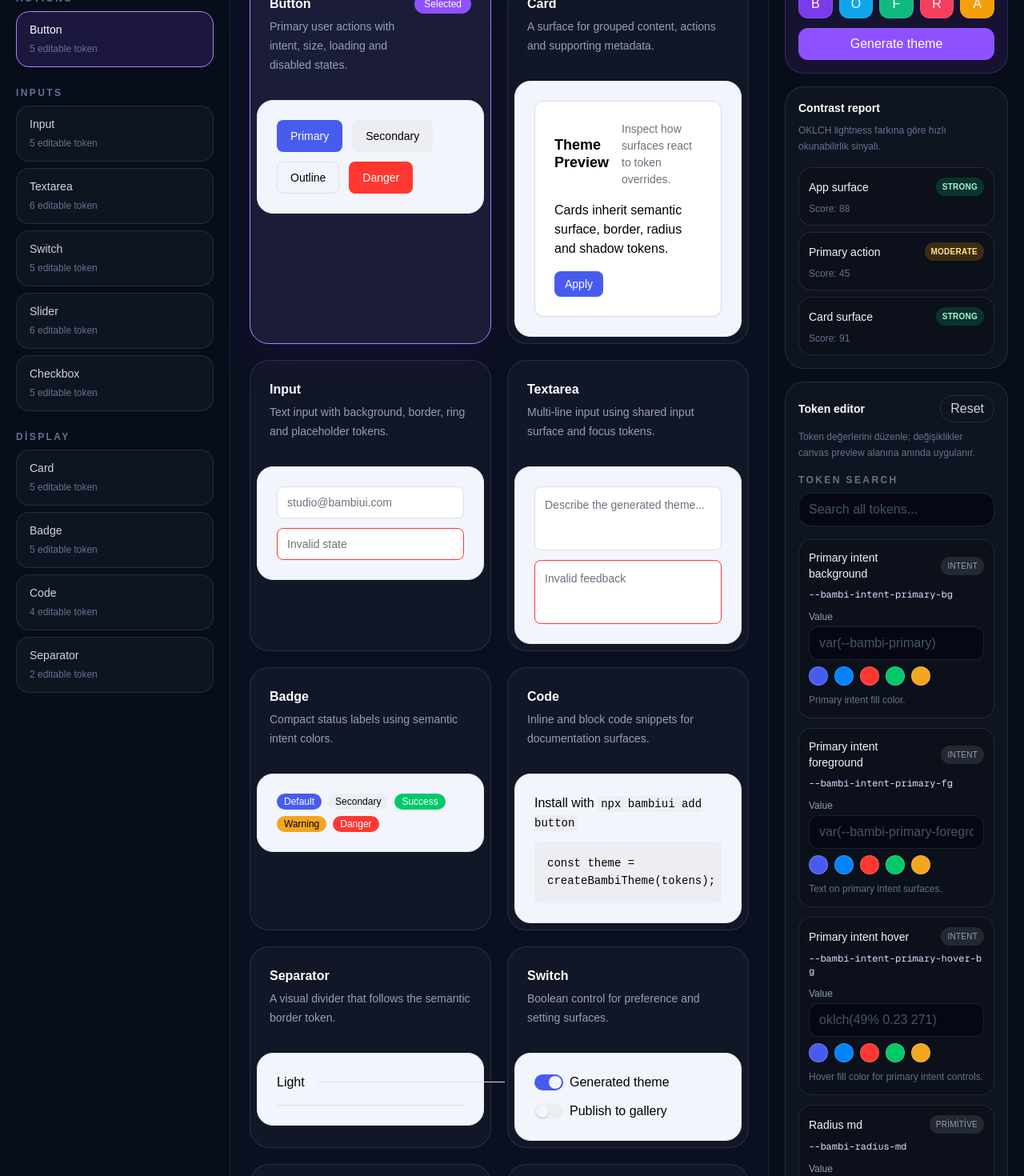
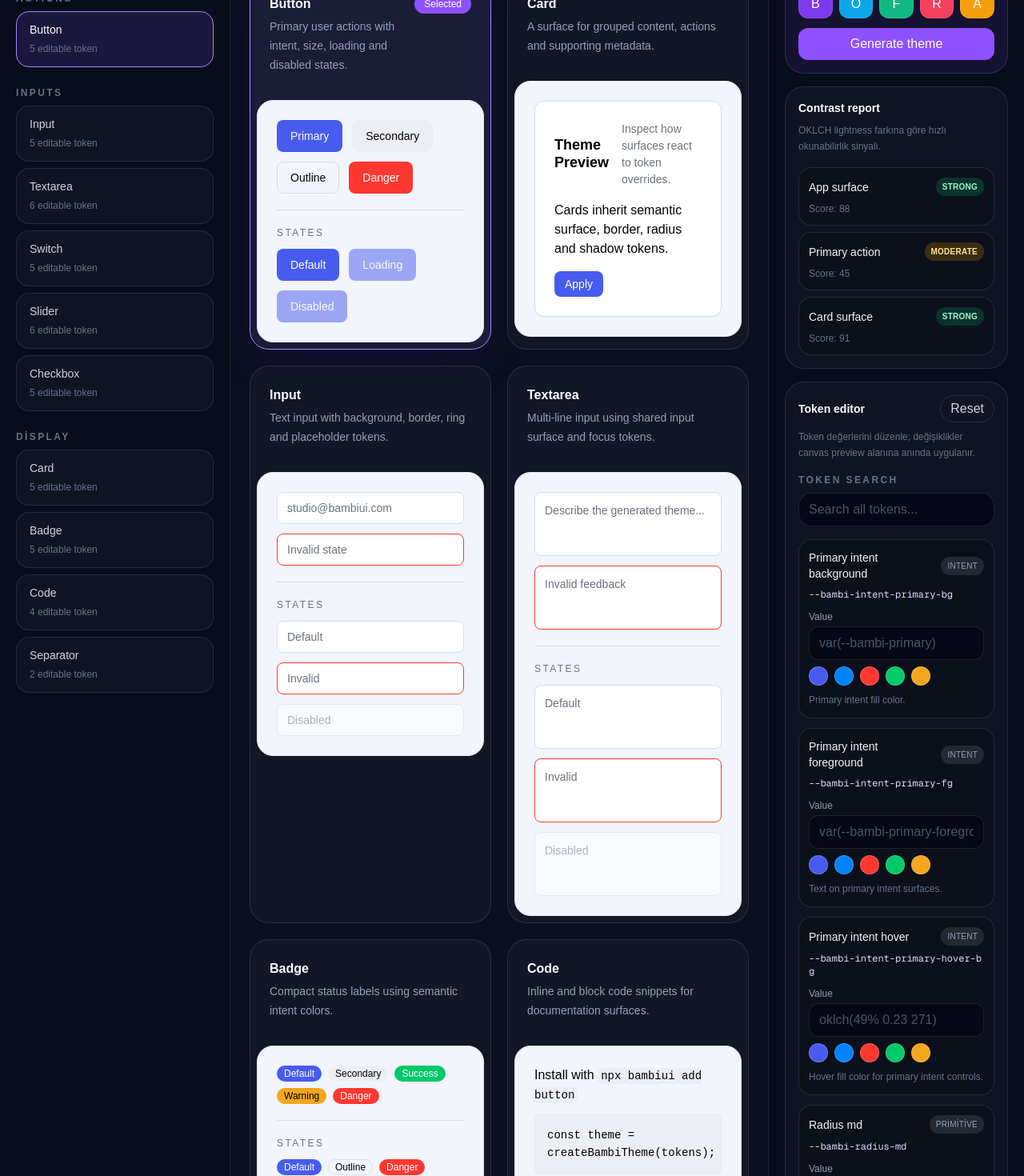
Before and after one commit to bambiui/studio, a Next.js app: page / in a window 1280 px wide. Shown: the part 320-1790 px from the top of the page at 80% size. Built offline with nearby package versions, Linux system fonts and the light colour scheme.

Commit message:
feat(studio): add component state previews

```diff
--- a/src/studio/components/Canvas.tsx
+++ b/src/studio/components/Canvas.tsx
@@ -471,6 +471,14 @@ function CanvasCard({
         style={previewStyle}
       >
         {component.preview}
+        {component.statePreview ? (
+          <div className="mt-5 border-t border-[var(--bambi-border)] pt-5">
+            <p className="mb-3 text-xs font-medium uppercase tracking-[0.2em] text-[var(--bambi-muted-foreground)]">
+              States
+            </p>
+            {component.statePreview}
+          </div>
+        ) : null}
       </div>
     </article>
   );
--- a/src/studio/registry/components.tsx
+++ b/src/studio/registry/components.tsx
@@ -35,6 +35,7 @@ export interface StudioComponentDefinition {
   description: string;
   tokenIds: string[];
   preview: ReactNode;
+  statePreview?: ReactNode;
 }
 
 export const studioComponents: StudioComponentDefinition[] = [
@@ -57,6 +58,13 @@ export const studioComponents: StudioComponentDefinition[] = [
         <Button variant="secondary">Secondary</Button>
         <Button variant="outline">Outline</Button>
         <Button variant="danger">Danger</Button>
+      </div>
+    ),
+    statePreview: (
+      <div className="flex flex-wrap items-center gap-3">
+        <Button>Default</Button>
+        <Button loading>Loading</Button>
+        <Button disabled>Disabled</Button>
       </div>
     ),
   },
@@ -111,6 +119,13 @@ export const studioComponents: StudioComponentDefinition[] = [
         <Input invalid placeholder="Invalid state" />
       </div>
     ),
+    statePreview: (
+      <div className="grid max-w-sm gap-3">
+        <Input placeholder="Default" />
+        <Input invalid placeholder="Invalid" />
+        <Input disabled placeholder="Disabled" />
+      </div>
+    ),
   },
   {
     id: "textarea",
@@ -132,6 +147,13 @@ export const studioComponents: StudioComponentDefinition[] = [
         <Textarea invalid placeholder="Invalid feedback" resize="none" />
       </div>
     ),
+    statePreview: (
+      <div className="grid max-w-sm gap-3">
+        <Textarea placeholder="Default" resize="none" />
+        <Textarea invalid placeholder="Invalid" resize="none" />
+        <Textarea disabled placeholder="Disabled" resize="none" />
+      </div>
+    ),
   },
   {
     id: "badge",
@@ -151,6 +173,13 @@ export const studioComponents: StudioComponentDefinition[] = [
         <Badge variant="secondary">Secondary</Badge>
         <Badge variant="success">Success</Badge>
         <Badge variant="warning">Warning</Badge>
+        <Badge variant="danger">Danger</Badge>
+      </div>
+    ),
+    statePreview: (
+      <div className="flex flex-wrap items-center gap-2">
+        <Badge>Default</Badge>
+        <Badge variant="outline">Outline</Badge>
         <Badge variant="danger">Danger</Badge>
       </div>
     ),
```
